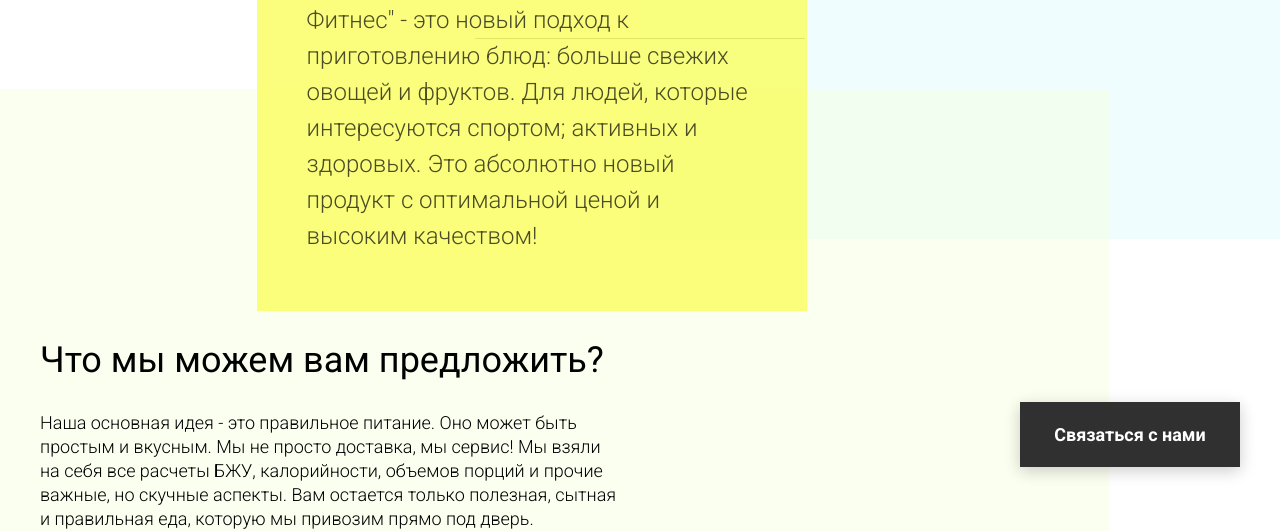
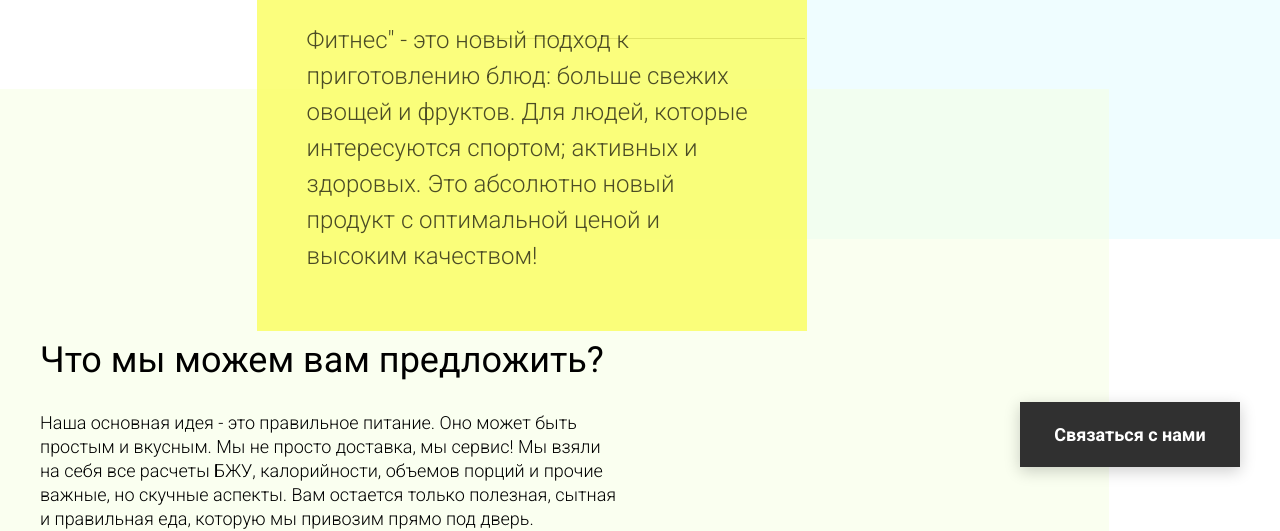
Before and after one commit to akbarasadov/food, a plain HTML site: page index.html in a window 1280 px wide. Shown: the part 656-1187 px from the top of the page. Drawn offline with Linux system fonts and the light colour scheme.

Commit message:
first upload

```diff
--- a/css/style.css
+++ b/css/style.css
@@ -197,7 +197,7 @@ a {
 
 .tabcontent__descr {
     position: absolute;
-    top: 430px;
+    top: 450px;
     right: -177px;
     width: 550px;
     height: 359px;
```
